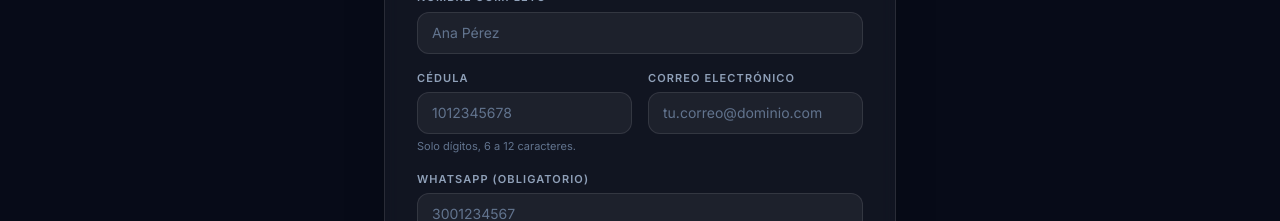
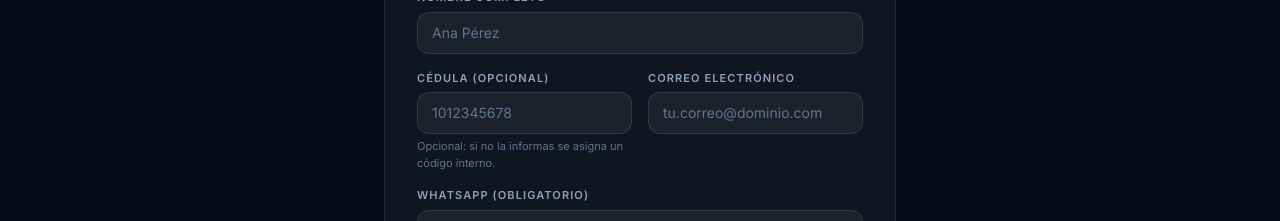
Before and after one commit to alpolo1991/app-fiesta-frontend, a React (Vite) app: page /registro in a window 1280 px wide. Shown: the part 293-514 px from the top of the page. Built offline with nearby package versions, Linux system fonts and the light colour scheme; no server answers.

Commit message:
feat: cedula opcional en formularios de registro

```diff
--- a/src/components/ModalRegistrarUsuario.jsx
+++ b/src/components/ModalRegistrarUsuario.jsx
@@ -47,7 +47,7 @@ export default function ModalRegistrarUsuario({ abierto, onCerrar, onCreado }) {
     const mail = form.email.trim().toLowerCase();
     const w = form.whatsapp.trim().replace(/\D/g, '');
     if (nom.length < 3 || nom.length > 80) return notificar('El nombre debe tener entre 3 y 80 caracteres.', 'error');
-    if (!/^\d{6,12}$/.test(ced)) return notificar('La cédula debe tener solo dígitos (6 a 12).', 'error');
+    if (ced && !/^\d{6,12}$/.test(ced)) return notificar('La cédula debe tener solo dígitos (6 a 12).', 'error');
     if (!/^[^\s@]+@[^\s@]+\.[^\s@]+$/.test(mail)) return notificar('El email no es válido.', 'error');
     if (!/^\d{7,15}$/.test(w)) return notificar('El WhatsApp es (OBLIGATORIO): solo dígitos (7 a 15).', 'error');
 
@@ -143,7 +143,7 @@ export default function ModalRegistrarUsuario({ abierto, onCerrar, onCreado }) {
           </div>
           <div className="grid gap-4 sm:grid-cols-2">
             <div>
-              <label className="etiqueta" htmlFor="nuevo-cedula">Cédula</label>
+              <label className="etiqueta" htmlFor="nuevo-cedula">Cédula (opcional)</label>
               <input
                 id="nuevo-cedula"
                 className="campo"
@@ -153,8 +153,8 @@ export default function ModalRegistrarUsuario({ abierto, onCerrar, onCreado }) {
                 inputMode="numeric"
                 minLength={6}
                 maxLength={12}
-                required
               />
+              <p className="mt-1 text-[11px] text-slate-500">Opcional: si no la informas se asigna un código interno.</p>
             </div>
             <div>
               <label className="etiqueta" htmlFor="nuevo-email">Correo electrónico</label>
--- a/src/pages/Registro.jsx
+++ b/src/pages/Registro.jsx
@@ -22,7 +22,7 @@ export default function Registro() {
     const mail = form.email.trim().toLowerCase();
     const w = form.whatsapp.trim().replace(/\D/g, '');
     if (nom.length < 3 || nom.length > 80) return notificar('El nombre debe tener entre 3 y 80 caracteres.', 'error');
-    if (!/^\d{6,12}$/.test(ced)) return notificar('La cédula debe tener solo dígitos (6 a 12).', 'error');
+    if (ced && !/^\d{6,12}$/.test(ced)) return notificar('La cédula debe tener solo dígitos (6 a 12).', 'error');
     if (!/^[^\s@]+@[^\s@]+\.[^\s@]+$/.test(mail)) return notificar('El email no es válido.', 'error');
     if (!/^\d{7,15}$/.test(w)) return notificar('El WhatsApp es obligatorio: solo dígitos (7 a 15).', 'error');
     if (form.password.length < 6 || form.password.length > 72)
@@ -72,7 +72,7 @@ export default function Registro() {
 
           <div className="grid gap-4 sm:grid-cols-2">
             <div>
-              <label className="etiqueta" htmlFor="reg-cedula">Cédula</label>
+              <label className="etiqueta" htmlFor="reg-cedula">Cédula (opcional)</label>
               <input
                 id="reg-cedula"
                 className="campo"
@@ -82,9 +82,8 @@ export default function Registro() {
                 inputMode="numeric"
                 minLength={6}
                 maxLength={12}
-                required
               />
-              <p className="mt-1 text-[11px] text-slate-500">Solo dígitos, 6 a 12 caracteres.</p>
+              <p className="mt-1 text-[11px] text-slate-500">Opcional: si no la informas se asigna un código interno.</p>
             </div>
             <div>
               <label className="etiqueta" htmlFor="reg-email">Correo electrónico</label>
```
Also changed, not shown: 1 other file (tests, documents, lock files or other folders).
